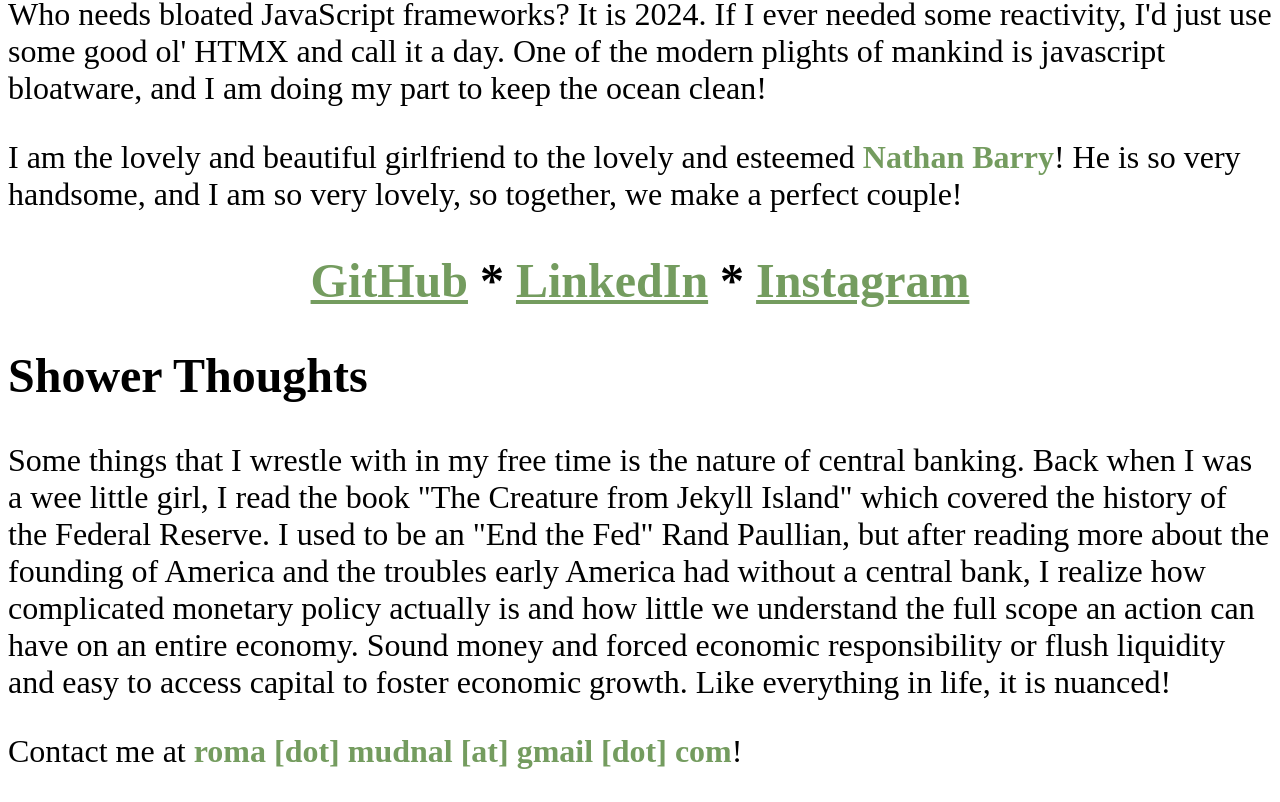
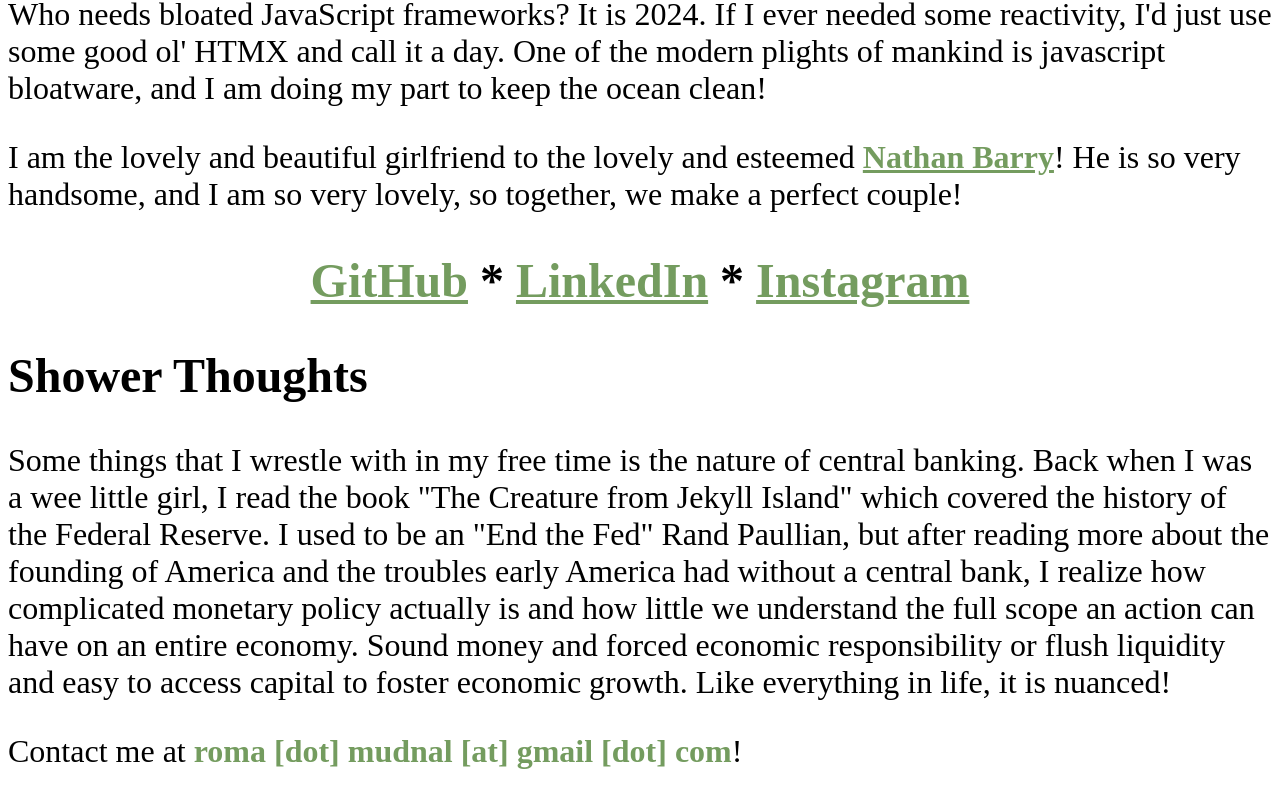
Before and after one commit to nathan-barry/girlfriend-website, a plain HTML site: page index.html in a window 1280 px wide. Shown: the part 948-1750 px from the top of the page. Drawn offline with Linux system fonts and the light colour scheme.

Commit message:
add nathanrs link

```diff
--- a/index.html
+++ b/index.html
@@ -18,7 +18,7 @@
 
             <p>There are many websites like it, but this one is mine! It was built using plain old HTML and CSS. Who needs bloated JavaScript frameworks? It is 2024. If I ever needed some reactivity, I'd just use some good ol' HTMX and call it a day. One of the modern plights of mankind is javascript bloatware, and I am doing my part to keep the ocean clean!</p>
 
-            <p>I am the lovely and beautiful girlfriend to the lovely and esteemed <span class="special-green">Nathan Barry</span>! He is so very handsome, and I am so very lovely, so together, we make a perfect couple!</p>
+            <p>I am the lovely and beautiful girlfriend to the lovely and esteemed <a class="special-green" href="https://nathan.rs">Nathan Barry</a>! He is so very handsome, and I am so very lovely, so together, we make a perfect couple!</p>
         </div>
     </section>
 
```
